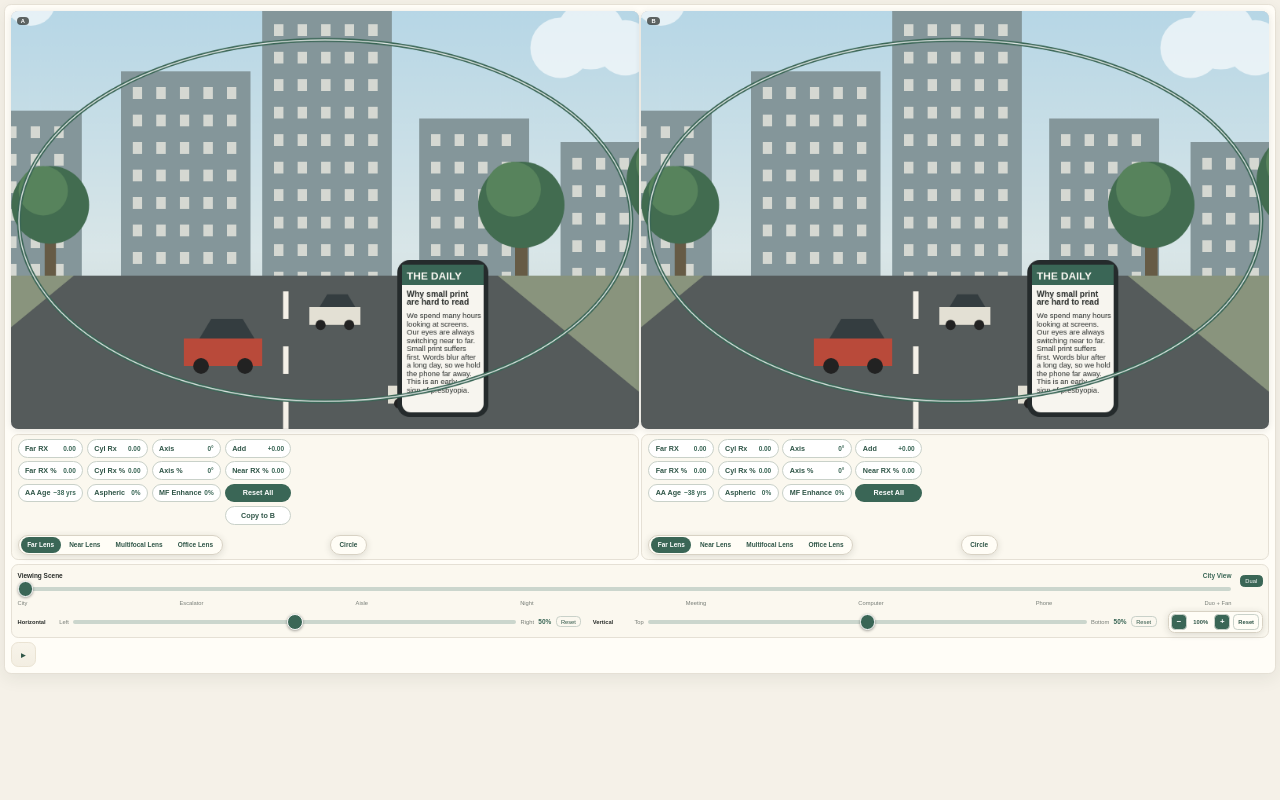
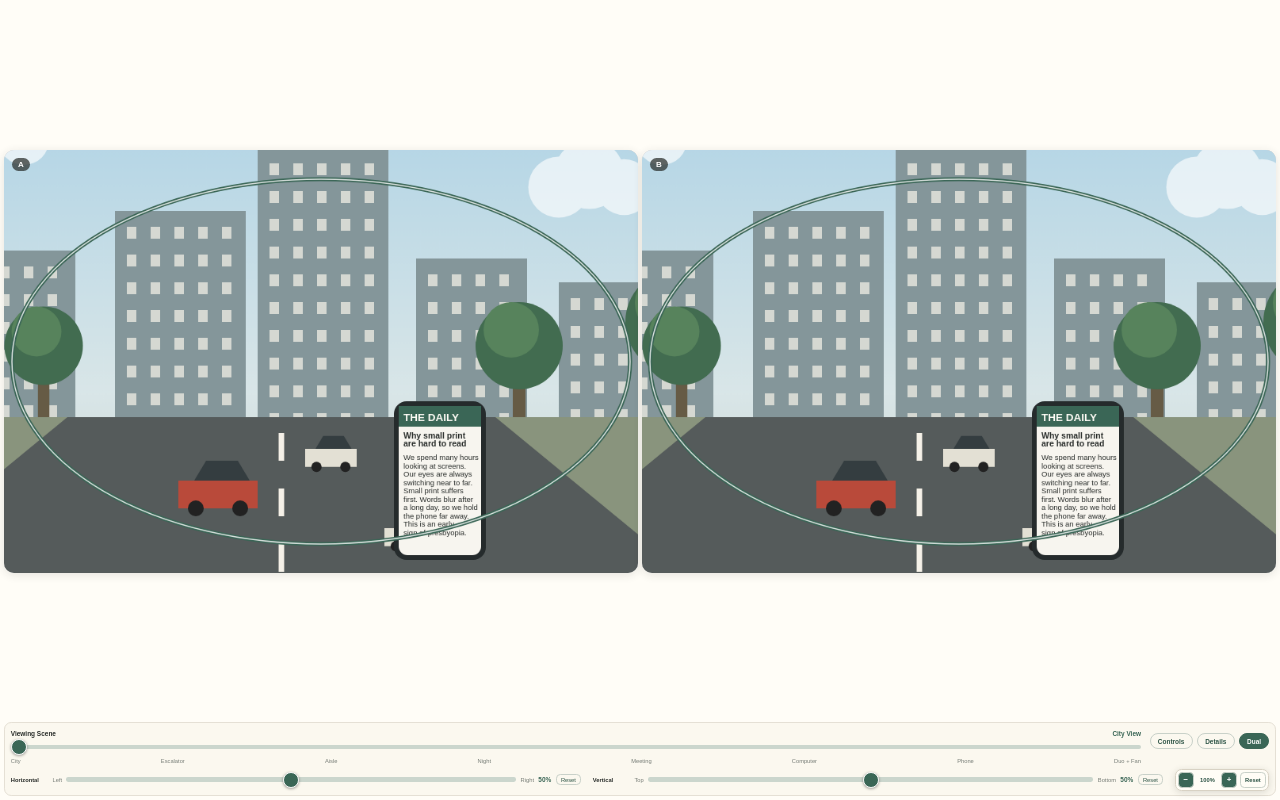
Before and after one commit to sp-rx/visual_simulator_2, a plain HTML site: page index.html in a window 1280 px wide. Both pictures are taken after a click on the button "Dual". Drawn offline with Linux system fonts and the light colour scheme.

Commit message:
Update index.html

```diff
--- a/index.html
+++ b/index.html
@@ -185,6 +185,38 @@ input[type=range]::-moz-range-thumb{width:16px;height:16px;border-width:2px}
 .sims .result-panel.open{align-self:stretch}
 .sims .pos-pair{grid-template-columns:1fr 1fr auto;gap:16px;align-items:center}
 .viewpanel .scene-row{margin-bottom:4px}
+/* ===== Full-screen scenes. Controls and details are pop-up sheets. ===== */
+html,body{height:100%}
+body{padding:0;overflow:hidden}
+.scale-wrapper,.container{height:100%}
+.container{zoom:1;max-width:none;margin:0}
+.sims.panel{height:100vh;height:100dvh;padding:4px;border-radius:0;border:0;box-shadow:none;gap:4px}
+.ui{zoom:0.72}                                   /* the small-UI scale now only applies to the bar and the sheets, not to the scenes */
+
+/* the scenes take every pixel that is left above the bar; 3:2 pictures sized from the free space (container query units) */
+.views{flex:1;min-height:0;container-type:size;display:flex;align-items:center;justify-content:center;gap:4px}
+.views > div{display:flex}
+.viewer{flex:none;width:min(100cqw,150cqh);aspect-ratio:3/2}
+.sims.dual .viewer{width:min(calc(50cqw - 2px),150cqh)}                     /* landscape: side by side */
+@media (orientation:portrait){
+  .sims.dual .views{flex-direction:column}                                  /* portrait: A above B, each as big as fits */
+  .sims.dual .viewer{width:min(100cqw,calc(75cqh - 3px))}
+}
+
+.bar{flex:none}
+.bar .viewpanel{border-radius:10px}
+.scene-btns{display:flex;gap:6px;flex:none;margin-top:8px}
+.scene-btns .dual-btn{margin-top:0}
+.tbtn{height:22px;padding:0 10px;font-size:9px;font-weight:bold;border-radius:999px}
+.tbtn.active{background:var(--green);color:#fff;border-color:var(--green)}
+
+/* pop-up sheets sit just above the bar, so the scenes and the sliders stay visible */
+.sheet{display:none;position:fixed;left:0;right:0;bottom:var(--barH,120px);z-index:100;background:var(--panel);border-top:1px solid #D8D2C4;box-shadow:0 -6px 20px rgba(41,45,42,.25);padding:4px 8px 6px}
+.sheet.open{display:block}
+.sheet-head{display:flex;justify-content:space-between;align-items:center;margin-bottom:4px}
+.sheet-head strong{font-size:10px;color:var(--green-dark)}
+.sheet-close{border:1px solid #C9D1C9;background:transparent;color:var(--green-dark);border-radius:999px;height:22px;width:26px;font-size:11px;font-weight:bold;cursor:pointer}
+.sheet .result{height:auto;min-height:48px;margin:0;background:none;border:0}
 </style>
 </head>
 <body>
@@ -193,12 +225,10 @@ input[type=range]::-moz-range-thumb{width:16px;height:16px;border-width:2px}
 <div class="container">
 <div class="sims panel" id="sims">
 
-  <div class="pair">
-    <div class="row" id="rowViews"></div>
-    <div class="row" id="rowCtrls"></div>
-  </div>
-
-  <!-- shared by A and B, always full width -->
+  <div class="views" id="rowViews"></div>
+
+  <!-- shared by A and B -->
+  <div class="bar" id="bar"><div class="ui">
     <div class="viewpanel">
       <div class="scene-row">
         <div class="scene-blocks"><div class="control">
@@ -206,7 +236,11 @@ input[type=range]::-moz-range-thumb{width:16px;height:16px;border-width:2px}
           <input type="range" data-r="scene" min="0" max="7" step="1" value="0">
           <div class="scale"><span>City</span><span>Escalator</span><span>Aisle</span><span>Night</span><span>Meeting</span><span>Computer</span><span>Phone</span><span>Duo + Fan</span></div>
         </div></div>
-      <button class="reset-button dual-btn" data-r="dual" type="button">Dual</button>
+        <div class="scene-btns">
+          <button class="reset-button tbtn" id="btnControls" type="button">Controls</button>
+          <button class="reset-button tbtn" id="btnDetails" type="button">Details</button>
+          <button class="reset-button tbtn dual-btn" data-r="dual" type="button">Dual</button>
+        </div>
       </div>
       <div class="pos-pair">
         <div class="pos-row"><strong>Horizontal</strong><span class="tick">Left</span>
@@ -220,11 +254,19 @@ input[type=range]::-moz-range-thumb{width:16px;height:16px;border-width:2px}
         </div>
       </div>
     </div>
-
-  <div class="result-panel" id="resultPanel">
-    <button class="detail-toggle" id="detailToggle" type="button" aria-expanded="false" aria-label="Toggle details"><span class="arrow">▸</span></button>
-    <div class="result" id="resultBox" hidden><div id="result0"></div><div id="result1" hidden></div></div>
-  </div>
+  </div></div>
+
+  <!-- pop-up: every eye's chips + lens buttons -->
+  <div class="sheet" id="ctrlSheet"><div class="ui">
+    <div class="sheet-head"><strong>Controls</strong><button class="sheet-close" data-close="ctrlSheet" type="button">&times;</button></div>
+    <div class="row" id="rowCtrls"></div>
+  </div></div>
+
+  <!-- pop-up: details -->
+  <div class="sheet" id="detailSheet"><div class="ui">
+    <div class="sheet-head"><strong>Details</strong><button class="sheet-close" data-close="detailSheet" type="button">&times;</button></div>
+    <div class="result" id="resultBox"><div id="result0"></div><div id="result1" hidden></div></div>
+  </div></div>
 
 </div>
 </div>
@@ -1946,13 +1988,21 @@ document.addEventListener("pointerdown", e => {
   if (!e.target.closest(".chip-wrap")) closePops();
 });
 
-// Details box (shared, at the very bottom): arrow toggles it open / closed
-$("detailToggle").addEventListener("click", e => {
-  const box = $("resultBox"), open = box.hidden;
-  box.hidden = !open;
-  $("resultPanel").classList.toggle("open", open);
-  e.currentTarget.setAttribute("aria-expanded", open);
-});
+// Pop-up sheets: Controls and Details (one open at a time; they sit above the bar so the sliders stay reachable)
+const sheetBtn = { ctrlSheet: $("btnControls"), detailSheet: $("btnDetails") };
+function openSheet(id) {
+  const open = !$(id).classList.contains("open");
+  Object.keys(sheetBtn).forEach(k => { $(k).classList.toggle("open", k === id && open); sheetBtn[k].classList.toggle("active", k === id && open); });
+  closePops();
+}
+$("btnControls").addEventListener("click", () => openSheet("ctrlSheet"));
+$("btnDetails").addEventListener("click", () => openSheet("detailSheet"));
+document.querySelectorAll("[data-close]").forEach(b => b.addEventListener("click", () => openSheet(b.dataset.close)));
+
+// the sheets sit right above the bar, whatever height the bar has
+const setBarH = () => document.documentElement.style.setProperty("--barH", $("bar").offsetHeight + 4 + "px");
+new ResizeObserver(setBarH).observe($("bar"));
+setBarH();
 
 createSim(0);
 createSim(1);                      // hidden until "Dual" is pressed; drawn the first time it is shown
```
Lines whose indentation alone changed are shown as unchanged.
